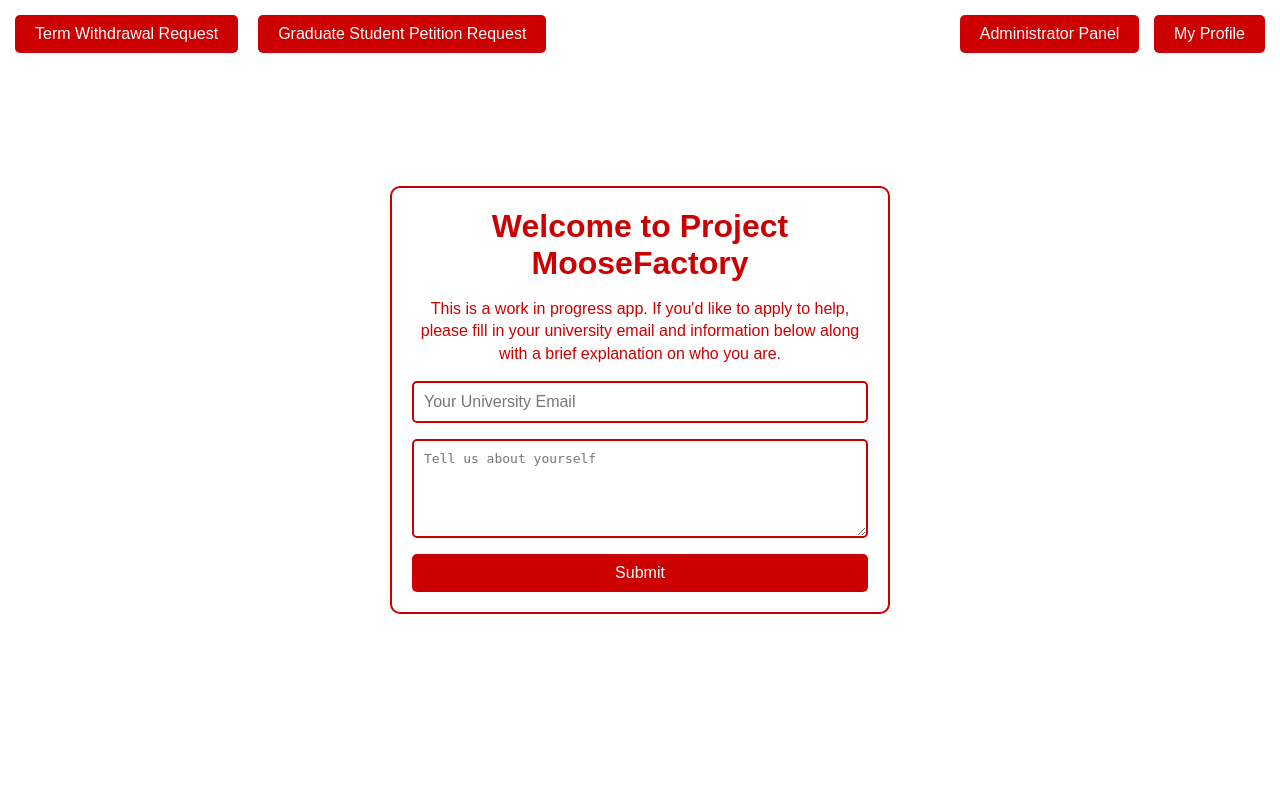
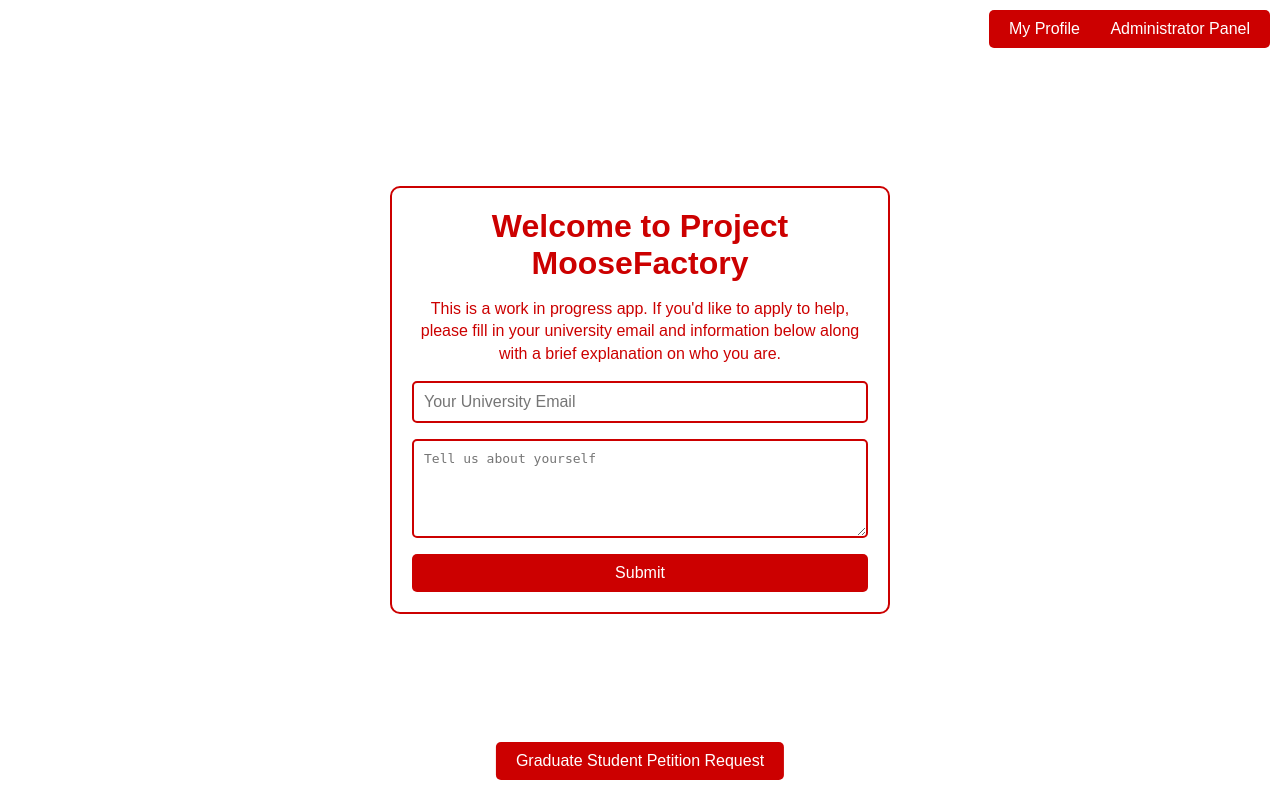
Before and after one commit to Itaho/Project-01-COSC4353, a Flask app: page / in a window 1280 px wide. Run offline with Flask 3, Linux system fonts and the light colour scheme.

Commit message:
Update index.html

```diff
--- a/templates/index.html
+++ b/templates/index.html
@@ -5,6 +5,7 @@
   <meta name="viewport" content="width=device-width, initial-scale=1">
   <title>Project MooseFactory</title>
   <style>
+    /* Reset some default browser margins/padding */
     * {
       box-sizing: border-box;
       margin: 0;
@@ -13,7 +14,7 @@
 
     body {
       background-color: #fff;
-      color: #c00;
+      color: #c00; /* Red text color */
       font-family: Arial, sans-serif;
       display: flex;
       justify-content: center;
@@ -23,34 +24,21 @@
       position: relative;
     }
 
+    /* Administrator Panel button styling */
     .admin-button {
+      position: fixed;
+      top: 10px;
+      right: 10px;
       background-color: #c00;
       color: #fff;
       padding: 10px 20px;
       text-decoration: none;
       border-radius: 5px;
       font-family: Arial, sans-serif;
-      margin: 5px;
-      display: inline-block;
     }
 
     .admin-button:hover {
       opacity: 0.9;
-    }
-
-    .nav-buttons {
-      position: fixed;
-      top: 10px;
-      right: 10px;
-    }
-
-    .nav-left {
-      position: fixed;
-      top: 10px;
-      left: 10px;
-      display: flex;
-      flex-direction: row;
-      gap: 10px;
     }
 
     .container {
@@ -63,11 +51,11 @@
     }
 
     h1 {
-      margin-bottom: 0.5em;
+      margin-bottom: 0.5em; /* Space below the heading */
     }
 
     p {
-      margin-bottom: 1em;
+      margin-bottom: 1em; /* Space below the paragraph */
       line-height: 1.4;
     }
 
@@ -99,19 +87,20 @@
     button:hover {
       opacity: 0.9;
     }
+
+    .bottom-button {
+      position: absolute;
+      bottom: 20px;
+      left: 50%;
+      transform: translateX(-50%);
+    }
   </style>
 </head>
 <body>
-  <!-- Top-right buttons -->
+  <!-- Administrator Panel buttons -->
   <div class="nav-buttons">
     <a href="adminpanel.html" class="admin-button">Administrator Panel</a>
-    <a href="{{ url_for('profile') }}" class="admin-button">My Profile</a>
-  </div>
-
-  <!-- Top-left buttons -->
-  <div class="nav-left">
-    <a href="/withdraw" class="admin-button">Term Withdrawal Request</a>
-    <a href="/petition" class="admin-button">Graduate Student Petition Request</a>
+    <a href="{{ url_for('profile') }}" class="admin-button" style="right: 180px;">My Profile</a>
   </div>
 
   <div class="container">
@@ -126,5 +115,12 @@
       <button type="submit">Submit</button>
     </form>
   </div>
+
+  <!-- Bottom button leading to petition.html -->
+  <div class="bottom-button">
+    <button onclick="window.location.href='/petition'">
+      Graduate Student Petition Request
+    </button>
+  </div>
 </body>
 </html>
```
